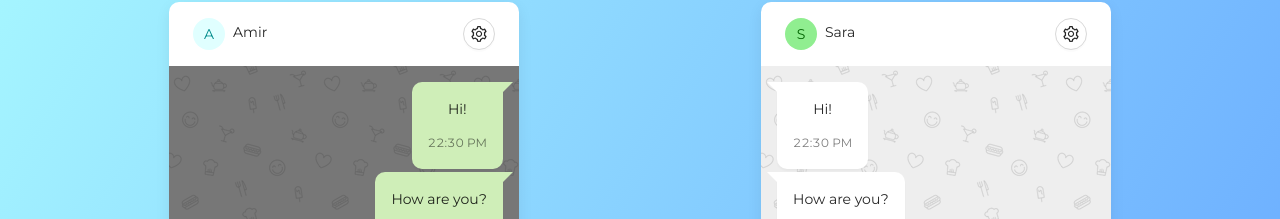
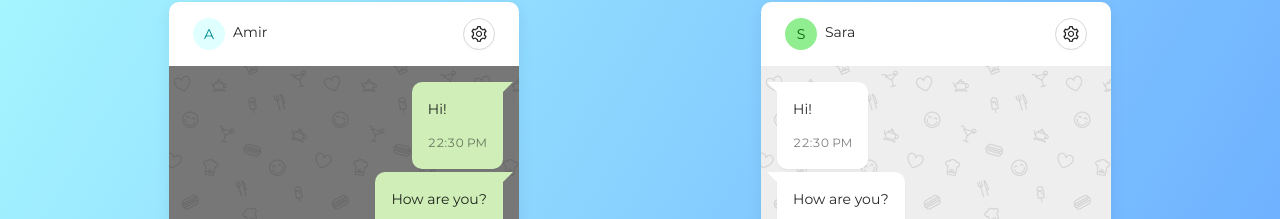
Before and after one commit to amiryxe/react-simulation-chat, a React (Create React App) app: page / in a window 1280 px wide. Shown: the part 157-376 px from the top of the page. Built offline with nearby package versions, Linux system fonts and the light colour scheme; the HTML template or start-up script is replaced by a standard one; a web font is replaced by a local one.

Commit message:
style: message card text align

```diff
--- a/src/App.css
+++ b/src/App.css
@@ -1,4 +1,4 @@
-@import '~antd/dist/antd.css';
+@import "~antd/dist/antd.css";
 
 body {
   background-image: linear-gradient(120deg, #a8f9ff 0%, #66a6ff 100%);
@@ -14,7 +14,7 @@ body {
   padding: 0;
 }
 
-input[type='text'] {
+input[type="text"] {
   border-radius: 20px;
 }
 
@@ -48,6 +48,7 @@ input[type='text'] {
   position: relative;
   clear: both;
   margin-bottom: 3px;
+  text-align: left;
   box-shadow: 0 2px 2px 0 rgba(0, 0, 0, 0.03);
 }
 
@@ -64,7 +65,7 @@ input[type='text'] {
 }
 
 .message-receive:after {
-  content: '';
+  content: "";
   position: absolute;
   left: 0;
   top: 0;
@@ -80,7 +81,7 @@ input[type='text'] {
 }
 
 .message-send:after {
-  content: '';
+  content: "";
   position: absolute;
   right: 0;
   top: 0;
```
